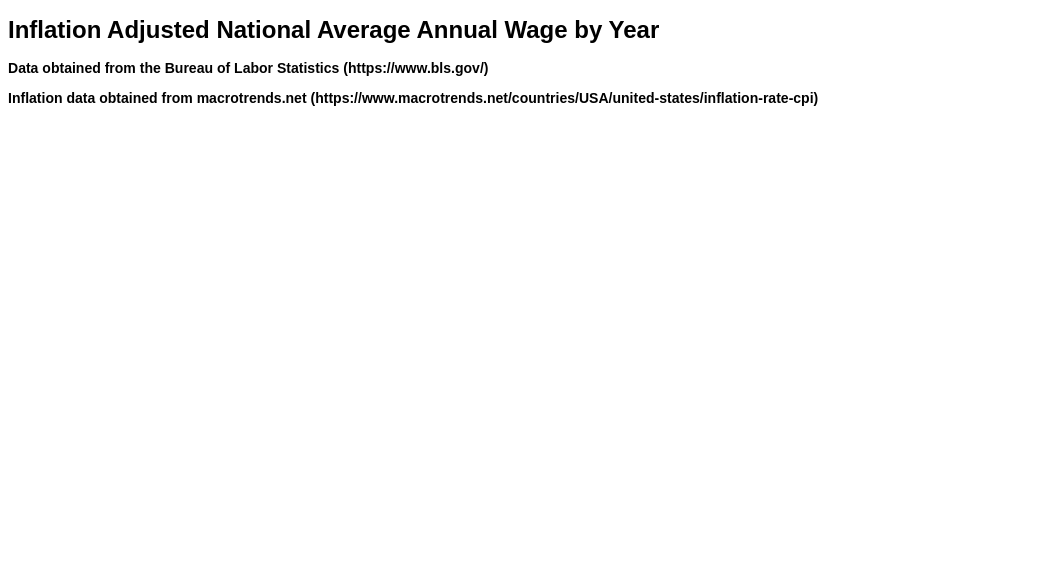
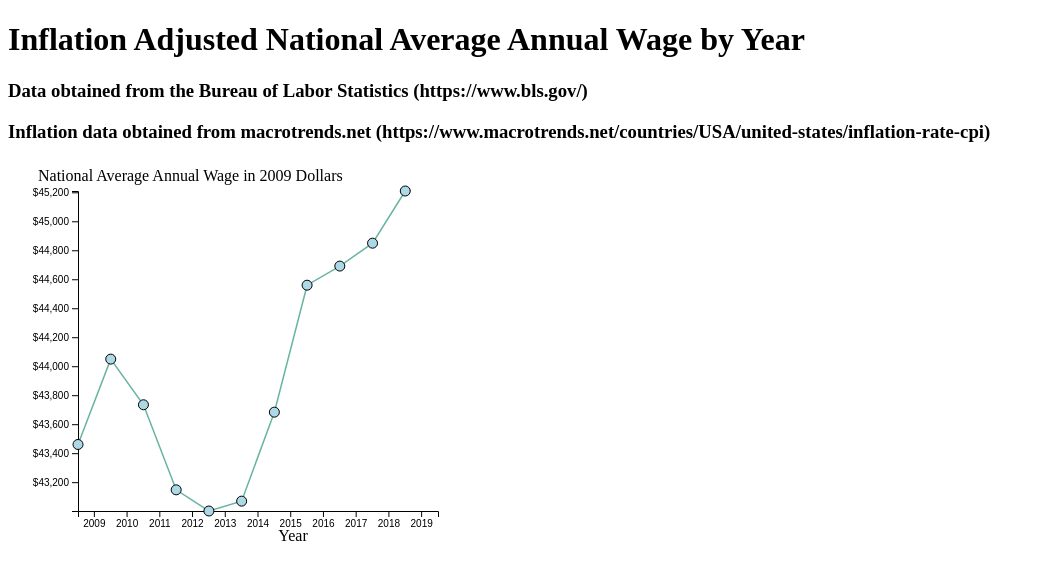
Before and after one commit to luma-vasiljevic/luma-vasiljevic.github.io, a plain HTML site: page index.html in a window 1280 px wide. Shown: the whole page, without its empty margins (0-1045 px from the left). Drawn offline with nearby package versions, Linux system fonts and the light colour scheme.

Commit message:
Update index.html

```diff
--- a/index.html
+++ b/index.html
@@ -1,26 +1,11 @@
 <!DOCTYPE html>
 <meta charset="utf-8">
-<style> /* set the CSS */
 
-body { font: 12px Arial;}
+<!-- Load d3.js -->
+<script src="https://d3js.org/d3.v4.js"></script>
 
-path {
-  stroke: steelblue;
-	stroke-width: 2;
-	fill: none;
-}
-
-.axis path,
-.axis line {
-	fill: none;
-	stroke: grey;
-	stroke-width: 1;
-	shape-rendering: crispEdges;
-}
-
-</style>
-
-<body>
+<style> circle {fill: lightblue; stroke: black;} </style>
+<body onload='init()'>
 <h1>Inflation Adjusted National Average Annual Wage by Year</h1>
 
 <h3>Data obtained from the Bureau of Labor Statistics (https://www.bls.gov/) </h3>
@@ -36,24 +21,29 @@ path {
   stroke: black;
 }
 </style>
-<!-- load the d3.js library -->
-<script src="https://cdnjs.cloudflare.com/ajax/libs/d3/3.5.17/d3.min.js"></script>
 
 <script>
+// set the dimensions and margins of the graph
+var margin = {top: 30, right: 30, bottom: 50, left: 70},
+    width = 460 - margin.left - margin.right,
+    height = 400 - margin.top - margin.bottom
+      formatComma = d3.format(",");
 
-// Set the dimensions of the canvas / graph
-var	margin = {top: 30, right: 20, bottom: 30, left: 50},
-	width = 400 - margin.left - margin.right,
-	height = 220 - margin.top - margin.bottom;
-
-
-// Adds the svg canvas
-var	chart1 = d3.select("#my_dataviz")
-	.append("svg")
-		.attr("width", width + margin.left + margin.right)
-		.attr("height", height + margin.top + margin.bottom)
-	.append("g")
-		.attr("transform", "translate(" + margin.left + "," + margin.top + ")");
+// append the svg object to the body of the page
+var svg = d3.select("#my_dataviz")
+  .append("svg")
+    .attr("width", width + margin.left + margin.right)
+    .attr("height", height + margin.top + margin.bottom)
+  .append("g")
+    .attr("transform",
+          "translate(" + margin.left + "," + margin.top + ")"),
+    svg1 = d3.select("#my_dataviz")
+  .append("svg")
+    .attr("width", width + margin.left + margin.right)
+    .attr("height", height + margin.top + margin.bottom)
+  .append("g")
+    .attr("transform",
+          "translate(" + margin.left + "," + margin.top + ")")   ;
 
 //Read the data
  data = d3.csv("https://raw.githubusercontent.com/luma-vasiljevic/luma-vasiljevic.github.io/main/data.csv",
@@ -65,7 +55,7 @@ var	chart1 = d3.select("#my_dataviz")
     .domain([2009,2010,2011,2012,2013,2014,2015,2016,2017,2018, 2019])
     .range([0, width]);
 
-    chart1.append("g")
+    svg.append("g")
       .attr("transform", "translate(0," + height + ")")
       .call(d3.axisBottom(x));
 
@@ -74,12 +64,12 @@ var	chart1 = d3.select("#my_dataviz")
    .domain(d3.extent(data.filter(function(d) { return d.Title == 'National average' }), function(d) { return d.Annual_Wage_in_2009_Dollars; }))
    .range([ height, 0 ]);
 
-    chart1.append("g")
+    svg.append("g")
       .call(d3.axisLeft(y).tickFormat(d => "$"+formatComma(d)));
 
 
     // Add the line
-    chart1.append("path")
+    svg.append("path")
       .datum(data.filter(function(d) { return d.Title == 'National average' }))
       .attr("fill", "none")
       .attr("stroke", "#69b3a2")
@@ -90,7 +80,7 @@ var	chart1 = d3.select("#my_dataviz")
         )
 
      // text label for the x axis
-    chart1.append("text")
+    svg.append("text")
       .attr("transform",
             "translate(" + (width/2 + margin.left/2) + " ," +
                            (height + margin.bottom -20) + ")")
@@ -98,7 +88,7 @@ var	chart1 = d3.select("#my_dataviz")
       .text("Year");
 
        // text label for the y axis
-  chart1.append("text")
+  svg.append("text")
       .attr("dx", (0-40) )
       .attr("dy",(0-10))
       .text("National Average Annual Wage in 2009 Dollars");
@@ -131,7 +121,7 @@ var	chart1 = d3.select("#my_dataviz")
       }
 
          // Add the points
-    chart1
+    svg
       .append("g")
       .selectAll("dot")
       .data(data.filter(function(d) { return d.Title == 'National average' }))
@@ -145,6 +135,4 @@ var	chart1 = d3.select("#my_dataviz")
         .on("mousemove", mousemove)
         .on("mouseleave", mouseleave)
 })
-
 </script>
-</body>
```
